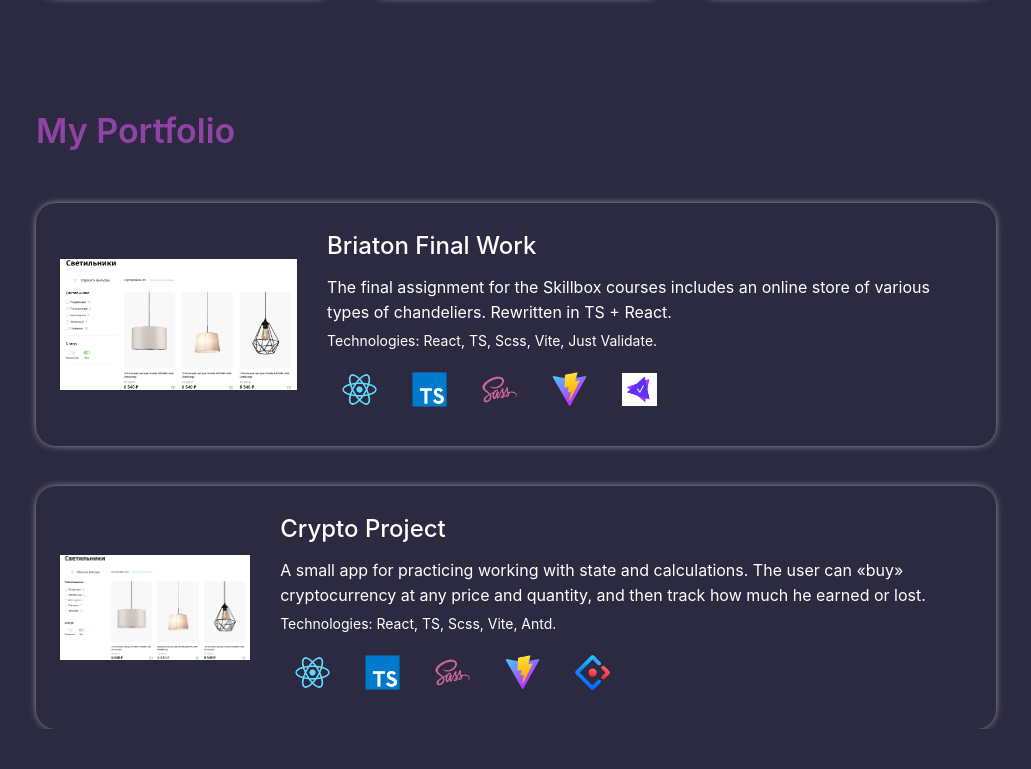
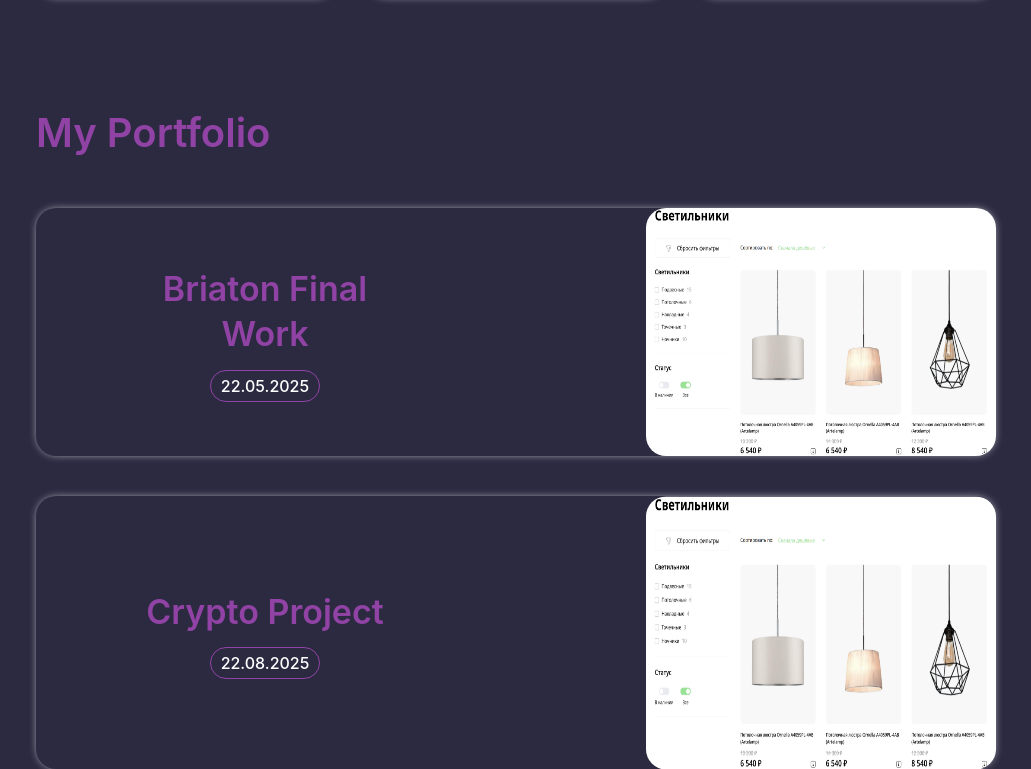
Before and after one commit to HELLRAID-cmd/Portfolio, a React (Vite) app in the folder client/: page / in a window 1280 px wide. Shown: the part 1213-1982 px from the top of the page, without its empty margins (124-1155 px from the left). Before the commit the page ends 1942 px from the top, so only its background shows below. Built offline with nearby package versions, Linux system fonts and the light colour scheme; no server answers.

Commit message:
Исправил карточку и классы

```diff
--- a/client/src/Components/Project/Project.tsx
+++ b/client/src/Components/Project/Project.tsx
@@ -9,26 +9,35 @@ export const Project = () => {
         <div className="project">
           <div className="container">
             <div className="project__wrapper">
-              <Typography.Title level={3} className="about__title">
+              <Typography.Title level={2} className="project__title">
                 My Portfolio
               </Typography.Title>
 
               <div className="project__cards">
                 <Card className="project__card">
-                  <picture>
+                  <div className="project__card-info">
+                    <Typography.Title
+                      level={3}
+                      className="project__card-info-title"
+                    >
+                      Briaton Final Work
+                    </Typography.Title>
+                    <span className="project__card-info-date">22.05.2025</span>
+                  </div>
+                  <picture className="project__card-picture project-img">
                     <source
                       media="(max-width: 1000px)"
                       src="/img/project/project.jpg"
                       width={200}
                     />
                     <img
-                      className="project__card-img"
+                      className="project__card-picture-img"
                       src="./public/img/project/project.jpg"
                       width={350}
                       alt="img"
                     />
                   </picture>
-                  <div className="project__card-inner">
+                  <div className="project__card-inner project-clip">
                     <a
                       className="project__card-inner-title link-title"
                       href="https://github.com/HELLRAID-cmd/Briaton---finalWork"
@@ -45,6 +54,7 @@ export const Project = () => {
                       <p className="project__card-text-technologies">
                         Technologies: React, TS, Scss, Vite, Just Validate.
                       </p>
+                    </div>
                     <div className="project__card-technologies">
                       <div className="project__card-technologies-img">
                         <img
@@ -83,23 +93,31 @@ export const Project = () => {
                       </div>
                     </div>
                   </div>
-                  </div>
                 </Card>
                 <Card className="project__card">
-                  <picture>
+                  <div className="project__card-info">
+                    <Typography.Title
+                      level={3}
+                      className="project__card-info-title"
+                    >
+                      Crypto Project
+                    </Typography.Title>
+                    <span className="project__card-info-date">22.08.2025</span>
+                  </div>
+                  <picture className="project__card-picture project-img">
                     <source
                       media="(max-width: 1000px)"
                       src="/img/project/project.jpg"
                       width={200}
                     />
                     <img
-                      className="project__card-img"
+                      className="project__card-picture-img"
                       src="./public/img/project/project.jpg"
                       width={350}
                       alt="img"
                     />
                   </picture>
-                  <div className="project__card-inner">
+                  <div className="project__card-inner project-clip">
                     <a
                       className="project__card-inner-title link-title"
                       href="https://github.com/HELLRAID-cmd/Briaton---finalWork"
@@ -109,11 +127,15 @@ export const Project = () => {
                     </a>
                     <div className="project__card-text">
                       <p className="project__card-text-desc">
-                        A&nbsp;small app for practicing working with state and calculations. The user can &laquo;buy&raquo; cryptocurrency at&nbsp;any price and quantity, and then track how much he&nbsp;earned or&nbsp;lost.
+                        A&nbsp;small app for practicing working with state and
+                        calculations. The user can &laquo;buy&raquo;
+                        cryptocurrency at&nbsp;any price and quantity, and then
+                        track how much he&nbsp;earned or&nbsp;lost.
                       </p>
                       <p className="project__card-text-technologies">
                         Technologies: React, TS, Scss, Vite, Antd.
                       </p>
+                    </div>
                     <div className="project__card-technologies">
                       <div className="project__card-technologies-img">
                         <img
@@ -152,7 +174,6 @@ export const Project = () => {
                       </div>
                     </div>
                   </div>
-                  </div>
                 </Card>
               </div>
             </div>
```
Lines whose indentation alone changed are shown as unchanged.
